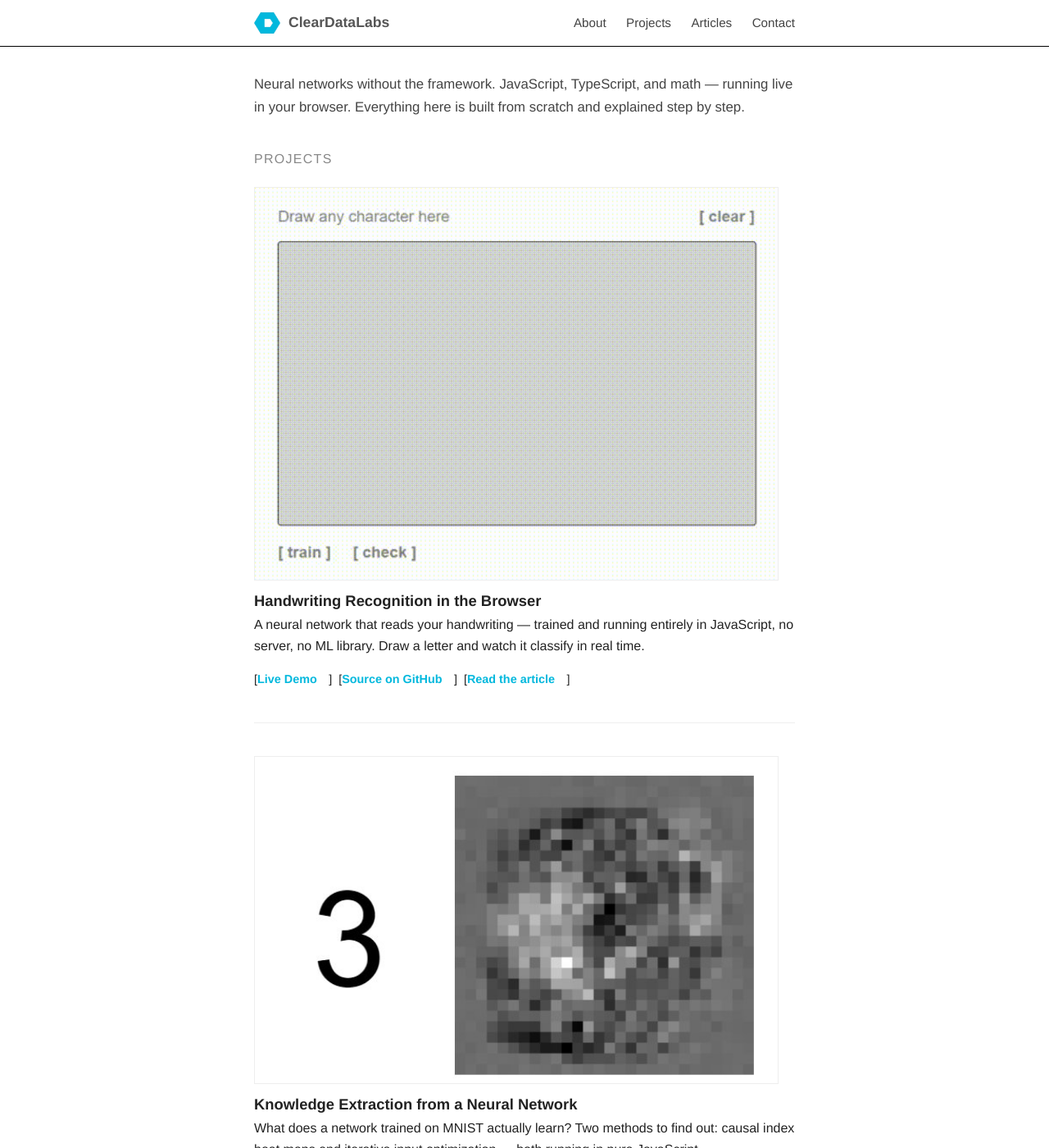
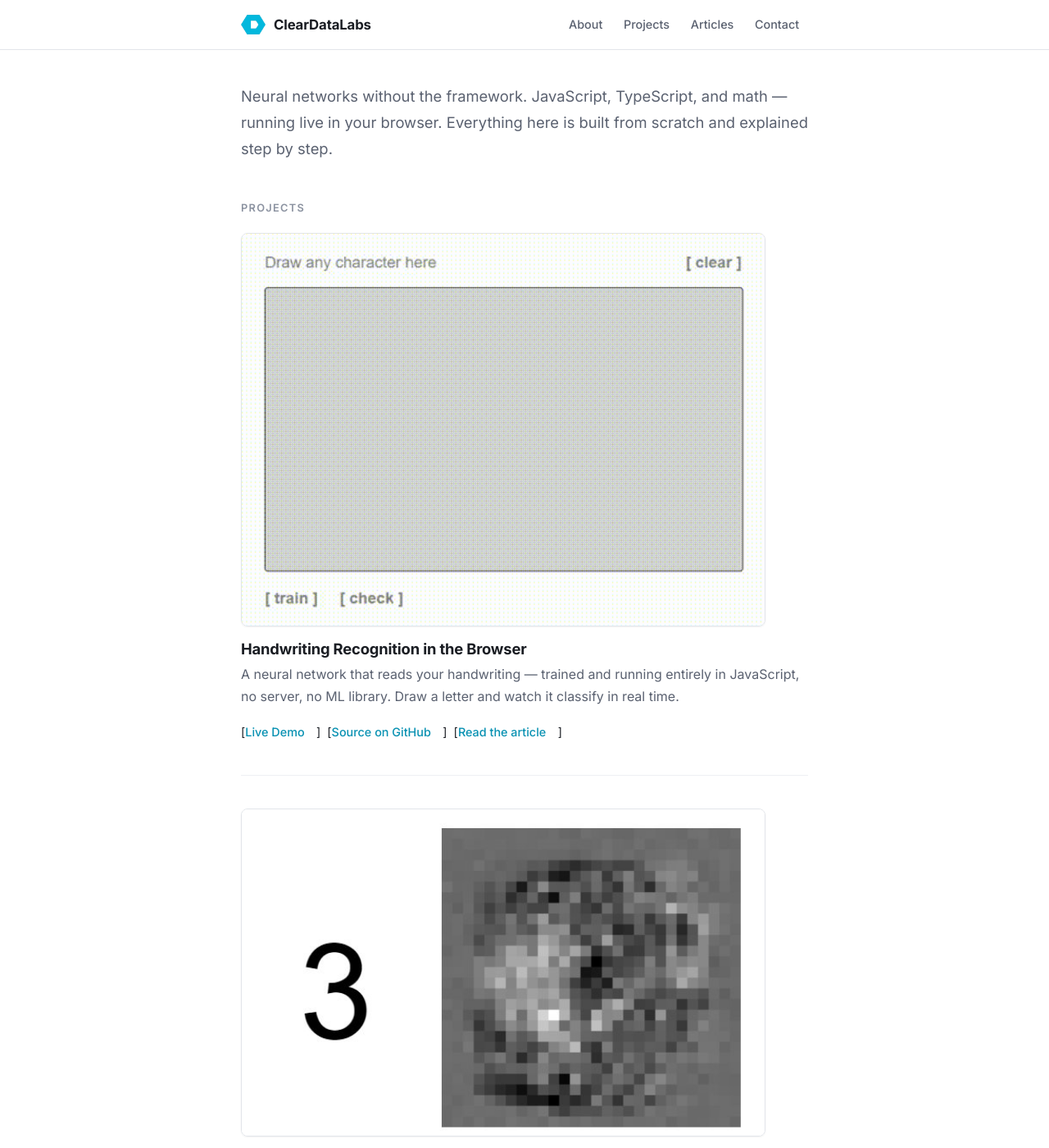
Before and after one commit to cleardatalabs/cleardatalabs.github.io, a Jekyll site: the page built from index.md, in a window 1280 px wide and 1400 px high. Shown: the whole window at 82% size. Built offline with Jekyll 4.4.1, drawn with Linux system fonts in a browser that asks for light colours.

Commit message:
design update

```diff
--- a/_includes/head.html
+++ b/_includes/head.html
@@ -1,6 +1,9 @@
 <head>
   <meta charset="UTF-8">
   <meta name="viewport" content="width=device-width, initial-scale=1.0">
+  <link rel="preconnect" href="https://fonts.googleapis.com">
+  <link rel="preconnect" href="https://fonts.gstatic.com" crossorigin>
+  <link rel="stylesheet" href="https://fonts.googleapis.com/css2?family=Inter:wght@400;500;600;700&display=swap">
   <link rel="stylesheet" href="{{ '/assets/css/main.css' | relative_url }}">
   <link rel="icon" href="{{ '/favicon.ico' | relative_url }}">
   {% seo %}
--- a/assets/css/main.css
+++ b/assets/css/main.css
@@ -1,3 +1,25 @@
+/* === Custom Properties === */
+:root {
+  --color-bg: #ffffff;
+  --color-surface: #f8f9fb;
+  --color-border: #e2e5ea;
+  --color-border-light: #eef0f3;
+  --color-text: #1a1d23;
+  --color-text-secondary: #5a6170;
+  --color-text-muted: #8b92a0;
+  --color-accent: #0891b2;
+  --color-accent-hover: #0e7490;
+  --color-accent-subtle: #ecfeff;
+  --font-sans: "Inter", -apple-system, BlinkMacSystemFont, "Segoe UI", Roboto, Helvetica, Arial, sans-serif;
+  --font-mono: "SFMono-Regular", Consolas, "Liberation Mono", Menlo, monospace;
+  --content-width: 740px;
+  --radius: 8px;
+  --radius-sm: 5px;
+  --shadow-sm: 0 1px 2px rgba(0, 0, 0, 0.05);
+  --shadow-md: 0 2px 8px rgba(0, 0, 0, 0.08);
+  --transition: 150ms ease;
+}
+
 /* === Reset & Base === */
 *, *::before, *::after {
   box-sizing: border-box;
@@ -5,11 +27,13 @@
 
 body {
   margin: 0;
-  font-family: "Helvetica Neue", Arial, Helvetica, Geneva, sans-serif;
+  font-family: var(--font-sans);
   font-size: 16px;
-  line-height: 1.65;
-  background: #fff;
-  color: #222;
+  line-height: 1.7;
+  background: var(--color-bg);
+  color: var(--color-text);
+  -webkit-font-smoothing: antialiased;
+  -moz-osx-font-smoothing: grayscale;
 }
 
 img {
@@ -20,92 +44,108 @@ img {
 
 /* === Typography === */
 h1, h2, h3, h4 {
-  line-height: 1.2;
-  margin-top: 1.5em;
-  margin-bottom: 0.4em;
-  font-weight: bold;
+  line-height: 1.25;
+  margin-top: 1.75em;
+  margin-bottom: 0.5em;
+  font-weight: 700;
+  color: var(--color-text);
+  letter-spacing: -0.01em;
 }
 
-h1 { font-size: 1.9em; }
-h2 { font-size: 1.4em; }
+h1 { font-size: 2em; }
+h2 { font-size: 1.45em; }
 h3 { font-size: 1.15em; }
 
 p {
-  margin: 0 0 1em;
+  margin: 0 0 1.1em;
 }
 
 a {
-  color: #02b8dd;
-  font-weight: bold;
+  color: var(--color-accent);
+  font-weight: 500;
   text-decoration: none;
+  transition: color var(--transition);
 }
 
 a:hover {
+  color: var(--color-accent-hover);
   text-decoration: underline;
+  text-underline-offset: 2px;
 }
 
 ul, ol {
-  margin: 0 0 1em;
+  margin: 0 0 1.1em;
   padding-left: 1.5em;
 }
 
 li {
-  margin-bottom: 0.25em;
+  margin-bottom: 0.3em;
 }
 
 blockquote {
-  margin: 1em 0;
-  padding: 0.5em 1em;
-  border-left: 3px solid #02b8dd;
-  color: #555;
+  margin: 1.25em 0;
+  padding: 0.75em 1.25em;
+  border-left: 3px solid var(--color-accent);
+  background: var(--color-surface);
+  color: var(--color-text-secondary);
+  border-radius: 0 var(--radius-sm) var(--radius-sm) 0;
 }
 
 hr {
   border: none;
-  border-top: 1px solid #ddd;
-  margin: 2em 0;
+  border-top: 1px solid var(--color-border);
+  margin: 2.5em 0;
 }
 
 /* === Code === */
 code {
-  font-family: "SFMono-Regular", Consolas, "Liberation Mono", Menlo, monospace;
-  font-size: 0.88em;
-  background: #f6f6f6;
-  padding: 0.15em 0.4em;
-  border-radius: 3px;
+  font-family: var(--font-mono);
+  font-size: 0.875em;
+  background: var(--color-surface);
+  padding: 0.15em 0.45em;
+  border-radius: var(--radius-sm);
+  border: 1px solid var(--color-border-light);
 }
 
 pre {
-  background: #f6f6f6;
-  padding: 1em 1.25em;
+  background: var(--color-surface);
+  padding: 1.25em 1.5em;
   overflow-x: auto;
-  border-radius: 3px;
-  margin: 0 0 1.25em;
+  border-radius: var(--radius);
+  margin: 0 0 1.5em;
+  border: 1px solid var(--color-border-light);
 }
 
 pre code {
   background: none;
   padding: 0;
+  border: none;
   font-size: 0.85em;
 }
 
 /* === Layout === */
 .main {
-  max-width: 700px;
+  max-width: var(--content-width);
   margin: 0 auto;
-  padding: 2em 1.25rem 3em;
+  padding: 2.5em 1.5rem 4em;
 }
 
 /* === Site Header === */
 .site-header {
-  border-bottom: 1px solid #000;
+  border-bottom: 1px solid var(--color-border);
+  background: var(--color-bg);
+  position: sticky;
+  top: 0;
+  z-index: 100;
+  backdrop-filter: blur(12px);
+  background: rgba(255, 255, 255, 0.92);
 }
 
 .site-header-inner {
-  max-width: 700px;
+  max-width: var(--content-width);
   margin: 0 auto;
-  padding: 0 1.25rem;
-  height: 56px;
+  padding: 0 1.5rem;
+  height: 60px;
   display: flex;
   align-items: center;
   justify-content: space-between;
@@ -115,94 +155,116 @@ pre code {
   display: flex;
   align-items: center;
   gap: 10px;
-  font-size: 1.1em;
-  color: #555;
-  font-weight: bold;
+  font-size: 1.05em;
+  color: var(--color-text);
+  font-weight: 700;
   text-decoration: none;
+  letter-spacing: -0.01em;
 }
 
 .site-logo:hover {
   text-decoration: none;
-  color: #333;
+  color: var(--color-text);
 }
 
 .site-logo img {
-  width: 32px;
-  height: 32px;
+  width: 30px;
+  height: 30px;
   object-fit: contain;
 }
 
+.site-nav {
+  display: flex;
+  align-items: center;
+  gap: 0.25rem;
+}
+
 .site-nav a {
-  margin-left: 1.25rem;
-  color: #444;
-  font-weight: normal;
-  font-size: 0.95em;
+  padding: 0.35em 0.75em;
+  color: var(--color-text-secondary);
+  font-weight: 500;
+  font-size: 0.9em;
+  border-radius: var(--radius-sm);
+  transition: color var(--transition), background var(--transition);
+  margin-left: 0;
 }
 
 .site-nav a:hover {
-  color: #02b8dd;
+  color: var(--color-accent);
+  background: var(--color-accent-subtle);
   text-decoration: none;
 }
 
 .site-nav a.active {
-  color: #02b8dd;
+  color: var(--color-accent);
+  background: var(--color-accent-subtle);
 }
 
 /* === Site Footer === */
 .site-footer {
-  border-top: 1px solid #000;
-  margin-top: 3em;
+  border-top: 1px solid var(--color-border);
+  margin-top: 2em;
 }
 
 .site-footer-inner {
-  max-width: 700px;
+  max-width: var(--content-width);
   margin: 0 auto;
-  padding: 0.75rem 1.25rem;
+  padding: 1.25rem 1.5rem;
   display: flex;
   align-items: center;
   justify-content: space-between;
-  font-size: 0.8em;
-  color: #555;
+  font-size: 0.82em;
+  color: var(--color-text-muted);
+}
+
+.footer-links {
+  display: flex;
+  gap: 0.5em;
 }
 
 .footer-links a {
-  margin-left: 1em;
-  color: #555;
-  font-weight: normal;
+  color: var(--color-text-muted);
+  font-weight: 500;
+  padding: 0.25em 0.5em;
+  border-radius: var(--radius-sm);
+  transition: color var(--transition), background var(--transition);
 }
 
 .footer-links a:hover {
-  color: #02b8dd;
+  color: var(--color-accent);
+  background: var(--color-accent-subtle);
+  text-decoration: none;
 }
 
 /* === Home Page === */
 .home-intro {
-  margin-bottom: 2.5em;
+  margin-bottom: 3em;
 }
 
 .home-intro p {
-  font-size: 1.05em;
-  color: #444;
+  font-size: 1.15em;
+  color: var(--color-text-secondary);
+  line-height: 1.75;
 }
 
 .featured-projects {
-  margin-bottom: 3em;
+  margin-bottom: 3.5em;
 }
 
 .featured-projects h2 {
-  font-size: 1em;
+  font-size: 0.8em;
   text-transform: uppercase;
-  letter-spacing: 0.08em;
-  color: #888;
+  letter-spacing: 0.1em;
+  color: var(--color-text-muted);
   margin-top: 0;
-  margin-bottom: 1.5em;
-  font-weight: normal;
+  margin-bottom: 1.75em;
+  font-weight: 600;
 }
 
 .project-item {
   margin-bottom: 2.5em;
   padding-bottom: 2.5em;
-  border-bottom: 1px solid #eee;
+  border-bottom: 1px solid var(--color-border-light);
 }
 
 .project-item:last-child {
@@ -210,16 +272,27 @@ pre code {
 }
 
 .project-item h3 {
-  margin-top: 0.75em;
-  margin-bottom: 0.25em;
+  margin-top: 0.85em;
+  margin-bottom: 0.3em;
+}
+
+.project-item p {
+  color: var(--color-text-secondary);
 }
 
 .project-item img {
-  border: 1px solid #eee;
+  border-radius: var(--radius);
+  border: 1px solid var(--color-border);
+  box-shadow: var(--shadow-sm);
+  transition: box-shadow var(--transition);
+}
+
+.project-item a:hover img {
+  box-shadow: var(--shadow-md);
 }
 
 .project-links {
-  margin-top: 0.5em;
+  margin-top: 0.6em;
   font-size: 0.9em;
 }
 
@@ -228,13 +301,13 @@ pre code {
 }
 
 .recent-articles h2 {
-  font-size: 1em;
+  font-size: 0.8em;
   text-transform: uppercase;
-  letter-spacing: 0.08em;
-  color: #888;
+  letter-spacing: 0.1em;
+  color: var(--color-text-muted);
   margin-top: 0;
-  margin-bottom: 1.25em;
-  font-weight: normal;
+  margin-bottom: 1.5em;
+  font-weight: 600;
 }
 
 /* === Post List (home + articles page) === */
@@ -245,19 +318,28 @@ pre code {
 }
 
 .post-item {
-  margin-bottom: 1.75em;
-  padding-bottom: 1.75em;
-  border-bottom: 1px solid #eee;
+  margin-bottom: 1.5em;
+  padding: 1.25em 1.5em;
+  border: 1px solid var(--color-border-light);
+  border-radius: var(--radius);
+  background: var(--color-bg);
+  transition: border-color var(--transition), box-shadow var(--transition);
+}
+
+.post-item:hover {
+  border-color: var(--color-border);
+  box-shadow: var(--shadow-sm);
 }
 
 .post-item:last-child {
-  border-bottom: none;
+  margin-bottom: 0;
 }
 
 .post-item-title {
   font-size: 1.1em;
+  font-weight: 600;
   display: block;
-  margin-bottom: 0.2em;
+  margin-bottom: 0.25em;
 }
 
 .post-item-meta {
@@ -269,57 +351,72 @@ pre code {
 
 .post-item-date {
   font-size: 0.82em;
-  color: #888;
-  font-weight: normal;
+  color: var(--color-text-muted);
+  font-weight: 400;
 }
 
 .post-item-series {
   font-size: 0.75em;
-  background: #f0f0f0;
-  color: #555;
-  padding: 2px 8px;
-  border-radius: 3px;
-  font-weight: normal;
+  background: var(--color-accent-subtle);
+  color: var(--color-accent);
+  padding: 2px 10px;
+  border-radius: 12px;
+  font-weight: 600;
 }
 
 .post-item-desc {
   font-size: 0.9em;
-  color: #555;
+  color: var(--color-text-secondary);
   margin: 0;
+  line-height: 1.6;
 }
 
 /* === Post Layout === */
 .post-header {
-  margin-bottom: 2em;
-  padding-bottom: 1em;
-  border-bottom: 1px solid #eee;
+  margin-bottom: 2.25em;
+  padding-bottom: 1.25em;
+  border-bottom: 1px solid var(--color-border-light);
 }
 
 .post-title {
   margin-top: 0;
   margin-bottom: 0.4em;
+  font-size: 2em;
 }
 
 .post-date {
   font-size: 0.85em;
-  color: #888;
-  font-weight: normal;
+  color: var(--color-text-muted);
+  font-weight: 400;
 }
 
 .post-series {
   display: inline-block;
   margin-left: 0.75em;
   font-size: 0.78em;
-  background: #f0f0f0;
-  color: #555;
-  padding: 2px 8px;
-  border-radius: 3px;
+  background: var(--color-accent-subtle);
+  color: var(--color-accent);
+  padding: 3px 12px;
+  border-radius: 12px;
+  font-weight: 600;
 }
 
 .post-demo-link {
   display: inline-block;
-  margin-top: 0.75em;
+  margin-top: 0.85em;
   font-size: 0.9em;
+  padding: 0.4em 1em;
+  background: var(--color-accent);
+  color: #fff;
+  border-radius: var(--radius-sm);
+  font-weight: 600;
+  transition: background var(--transition);
+}
+
+.post-demo-link:hover {
+  background: var(--color-accent-hover);
+  color: #fff;
+  text-decoration: none;
 }
 
 .post-content {
@@ -327,12 +424,14 @@ pre code {
 }
 
 .post-content img {
-  margin: 1.5em auto;
+  margin: 1.75em auto;
+  border-radius: var(--radius);
+  box-shadow: var(--shadow-sm);
 }
 
 .post-footer {
-  padding-top: 1.25em;
-  border-top: 1px solid #eee;
+  padding-top: 1.5em;
+  border-top: 1px solid var(--color-border-light);
   font-size: 0.9em;
 }
 
@@ -346,9 +445,9 @@ pre code {
 /* === Page Layout === */
 .page-title {
   margin-top: 0;
-  margin-bottom: 1em;
-  padding-bottom: 0.5em;
-  border-bottom: 1px solid #eee;
+  margin-bottom: 1.25em;
+  padding-bottom: 0.6em;
+  border-bottom: 1px solid var(--color-border-light);
 }
 
 /* === Projects Page === */
@@ -359,16 +458,21 @@ pre code {
 /* === 404 === */
 .not-found {
   text-align: center;
-  padding: 4em 0;
+  padding: 5em 0;
 }
 
 .not-found h1 {
-  font-size: 4em;
-  margin-bottom: 0.25em;
-  color: #eee;
+  font-size: 5em;
+  margin-bottom: 0.2em;
+  color: var(--color-border);
+  font-weight: 700;
 }
 
-/* === Mobile === */
+.not-found p {
+  color: var(--color-text-secondary);
+}
+
+/* === Mobile (phones) === */
 @media (max-width: 640px) {
   .site-header-inner {
     height: auto;
@@ -379,27 +483,66 @@ pre code {
     gap: 0.5rem;
   }
 
-  .site-nav a {
-    margin-left: 0;
-    margin-right: 1rem;
+  .site-nav {
+    flex-wrap: wrap;
+    gap: 0.125rem;
   }
 
-  .site-nav {
-    display: flex;
-    flex-wrap: wrap;
+  .site-nav a {
+    padding: 0.3em 0.6em;
   }
 
   .site-footer-inner {
     flex-direction: column;
-    gap: 0.4em;
+    gap: 0.5em;
     text-align: center;
   }
 
-  .footer-links a {
-    margin: 0 0.5em;
+  .footer-links {
+    justify-content: center;
   }
 
   .main {
-    padding-top: 1.5em;
+    padding: 1.75em 1.25rem 3em;
+  }
+
+  .home-intro p {
+    font-size: 1.05em;
+  }
+
+  .post-item {
+    padding: 1em 1.15em;
+  }
+
+  .post-title {
+    font-size: 1.6em;
   }
 }
+
+/* === Tablet === */
+@media (min-width: 641px) and (max-width: 1024px) {
+  .main {
+    padding: 2.25em 2rem 3.5em;
+  }
+}
+
+/* === Large desktops (27"+ 4K/5K) === */
+@media (min-width: 1800px) {
+  :root {
+    --content-width: 800px;
+  }
+
+  body {
+    font-size: 17px;
+  }
+}
+
+@media (min-width: 2400px) {
+  :root {
+    --content-width: 860px;
+  }
+
+  body {
+    font-size: 18px;
+  }
+}
```
Also changed, not shown: 1 other file.
